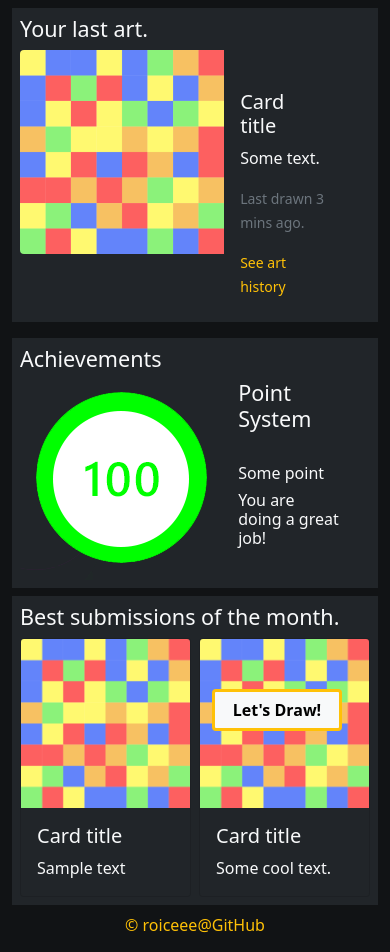
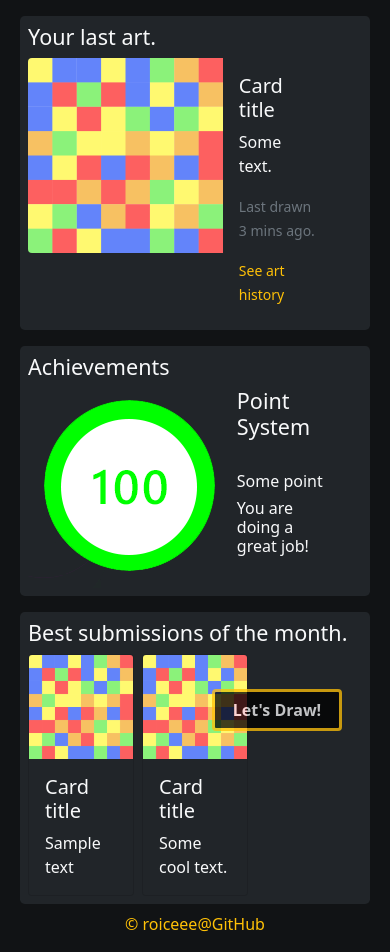
Before and after one commit to roiceee/Dashboard, a website: page index.html in a window 390 px wide. Shown: the part 65-1017 px from the top of the page. Drawn offline with nearby package versions, Linux system fonts and the light colour scheme.

Commit message:
fix responsiveness

```diff
--- a/index.html
+++ b/index.html
@@ -8,8 +8,8 @@
     <link rel="stylesheet" href="css/style.css">
     <link rel="stylesheet" href="css/logo.css">
 </head>
-<body class="bg-secondary">
-    <div class="container-fluid text-light position-relative">
+<body class="bg-secondary p-2">
+    <div class="container-fluid text-light position-relative d-grid gap-3">
 
         <div class="container-fluid">
         <nav class="navbar navbar-expand-sm navbar-dark">
@@ -42,7 +42,7 @@
               Menu
             </button>
             <div>
-            <div class="collapse navbar-collapse mt-3" id="navbarTogglerDemo02">
+            <div class="collapse navbar-collapse mt-3 mt-sm-0" id="navbarTogglerDemo02">
               <form class="d-flex" role="search">
                 <input class="form-control me-2" type="search" placeholder="Search Artwork" aria-label="Search">
                 <button class="btn btn-outline-warning" type="submit">Search</button>
@@ -53,7 +53,7 @@
           </nav>
         </div>
 
-        <div class="container p-2 mt-3 bg-dark">
+        <div class="container p-2 bg-dark rounded-3">
             <div class="card-3" style="max-width: 540px;">
                 <div class="row g-0">
                     <h4>Your last art.</h4>
@@ -61,7 +61,7 @@
                     <img src="images/PxPaintCanvas.png" class="img-fluid rounded-start" alt="...">
                   </div>
                   <div class="col-4">
-                    <div class="card-body mt-4">
+                    <div class="card-body">
                       <h5 class="card-title">Card title</h5>
                       <p class="card-text">Some text.</p>
                       <p class="card-text"><small class="text-muted">Last drawn 3 mins ago.</small></p>
@@ -72,25 +72,29 @@
               </div>
         </div>
 
-        <div class="container p-2 mt-3 bg-dark">
+        <div class="container p-2 bg-dark rounded-3">
             <h4>Achievements</h4>
-            <div class="row style="max-width: 540px;">
-                <div class="col-7">
+            <div class="row">
+              <div class="col-md-6 col-lg-6">
+                <div class="row">
+                <div class="col-7 col-lg-5">
                     <img src="images/point.png" alt="">
                 </div>
-                <div class="col-4">
+                <div class="col-4 col-lg-5">
                   <h4>Point System</h4>
                   <br>
                   <h6>Some point</h6>
                   <h6>You are doing a great job!</h6>
                 </div>
+              </div>
+              </div>
             </div>
         </div>
 
-        <div class="container p-2 mt-2 bg-dark">
+        <div class="container p-2 bg-dark rounded-3">
             <h4>Best submissions of the month.</h4>
-            <div class="row row-cols-1 row-cols-md-2 g-2">
-                <div class="col-6">
+            <div class="row g-2">
+                <div class="col-4 col-lg-2">
                   <div class="card bg-dark style="max-width: 540px;">
                     <img src="images/PxPaintCanvas.png" class="card-img-top w-100" alt="...">
                     <div class="card-body">
@@ -99,7 +103,7 @@
                     </div>
                   </div>
                 </div>
-                <div class="col-6">
+                <div class="col-4 col-lg-2">
                   <div class="card bg-dark style="max-width: 540px;">
                     <img src="images/PxPaintCanvas.png" class="card-img-top" alt="...">
                     <div class="card-body">
@@ -112,7 +116,8 @@
         </div>
     </div>
 
-    <button class="btn btn-outline-warning bg-light position-fixed col-4 col-sm-2 bottom-0 end-0 mx-5 mb-5 fw-bold border-3 text-black">Let's Draw!</button>
+    <button class="btn btn-outline-warning bg-black position-fixed col-4 col-md-3 col-lg-2 bottom-0 end-0 mx-5 mb-5 fw-bold
+    border-3 text-light opacity-75">Let's Draw!</button>
     <footer class="bottom-0 text-center mx-2 my-2">
         <a href="https://github.com/roiceee" class="text-decoration-none text-warning">© roiceee@GitHub</a>
     </footer>
```
